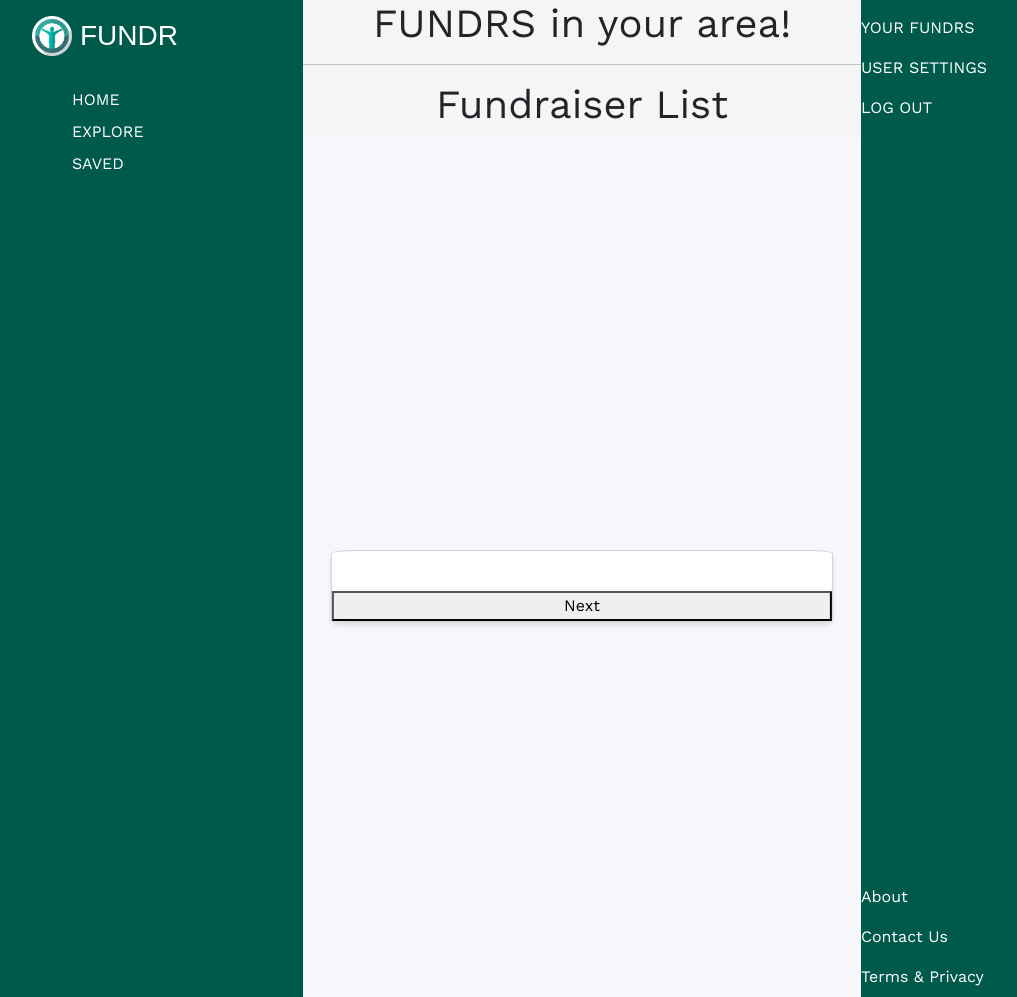
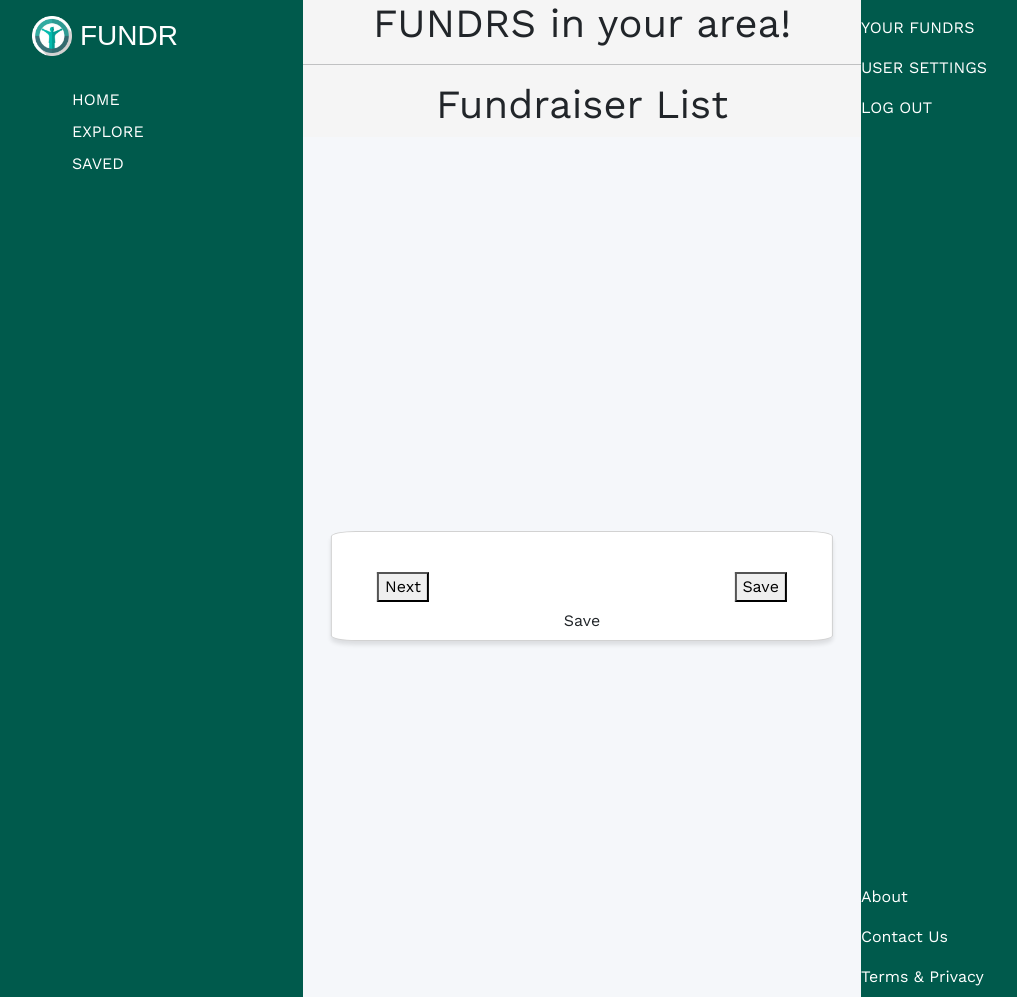
Before and after one commit to Turq-uoise/Fundr, a Django app: page /explore/ in a window 1280 px wide. Shown: the whole page, without its empty margins (58-1075 px from the left). Run offline with Django 4.2, Linux system fonts and the light colour scheme; the visitor is signed in with stand-in values (Sample User, id 1); data comes from the database, SQL or seed files in the repository; data that the repository does not hold is empty; some web fonts are replaced.

Commit message:
Starts implementing save functionality

```diff
--- a/fundr/main_app/templates/explore.html
+++ b/fundr/main_app/templates/explore.html
@@ -10,7 +10,14 @@
     <p id="fundr-bio"></p>
     <p id="fundr-funded"></p>
     {% if template == "base-desktop.html" %}
-      <button id="next-button">Next</button>
+      <div style="display:inline">
+        <button id="next-button" style="margin-right: 30%;">Next</button>
+        <button id="save-button"  style="margin-left: 30%;" onclick="document.getElementById('next-button').click()">Save</button>
+        <form action="{% url 'save_fundr' fundr.id user.id %}" method="POST">
+          {% csrf_token %}
+          <button type="submit" class="btn" onclick="document.getElementById('next-button').click()">Save</button>
+        </form>
+      </div>
     {% else %}
       <button id="next-button" style="width: 100vw; height: 100vh; border: none; outline: none; position: fixed; top: 0; left: 0; background: transparent"></button>
     {% endif %}
@@ -24,6 +31,7 @@
     let currentIndex = 0;
     const fundrs = JSON.parse(JSON.parse('{{ fundrs|escapejs }}'));
     const nextButton = document.getElementById("next-button");
+    const saveButton = document.getElementById("save-button");
     const fundrName = document.getElementById("fundr-name");
     const fundrBio = document.getElementById("fundr-bio");
     const fundrFunded = document.getElementById("fundr-funded");
--- a/fundr/main_app/urls.py
+++ b/fundr/main_app/urls.py
@@ -5,11 +5,11 @@ urlpatterns = [
   path('', views.login, name='login'),
   path('home', views.home, name='home'),
   path('explore/', views.explore, name='explore'),
+  path('explore/<int:fundr_id>/save_fundr/<int:user_id', views.save_fundr, name='save_fundr'),
   path('saved/', views.saved, name='index'),
   path('detail/', views.detail, name='detail'),
   path('accounts/signup/', views.signup, name='signup'),
   path('your_fundrs/', views.your_fundrs, name='your_fundrs'),
   path('your_fundrs/new_fundr', views.FundrCreate.as_view(), name='new_fundr'),
   path('userlocation/', views.store_user_location, name='store_user_location'),
-
 ]
--- a/fundr/main_app/views.py
+++ b/fundr/main_app/views.py
@@ -82,6 +82,11 @@ def saved(request):
 
   return render(request, 'saved/index.html', { 'template' : template })
 
+def save_fundr(request, cat_id, toy_id):
+  print(request)
+  Profile.objects.get(id=request.user.id).fundrs.add(request.fundr.id)
+  return redirect('detail', cat_id=cat_id)
+
 def detail(request, fundr_id):
   if (request.user.is_authenticated != True):
     return redirect('/accounts/login/')
```
Also changed, not shown: fundr/main_app/templates/saved/index.html (+18 -0 lines).
